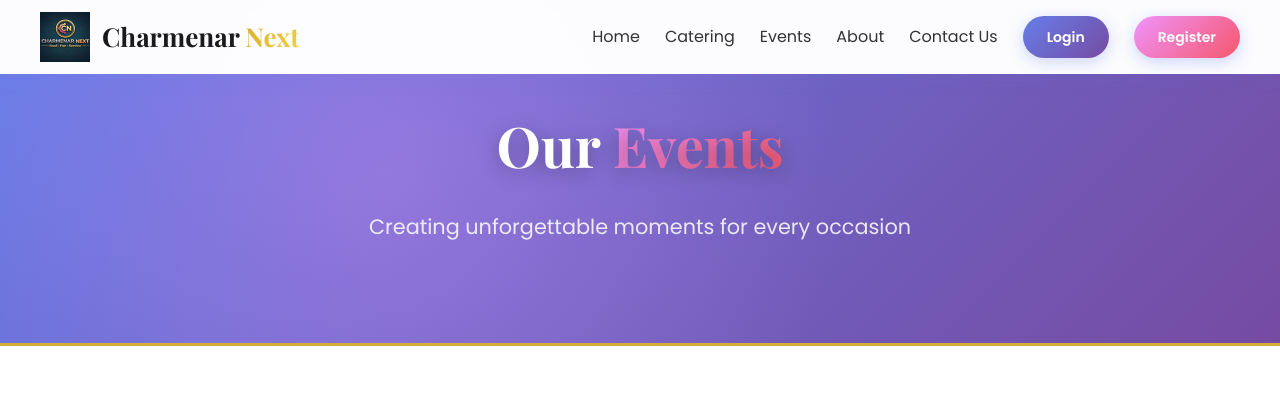
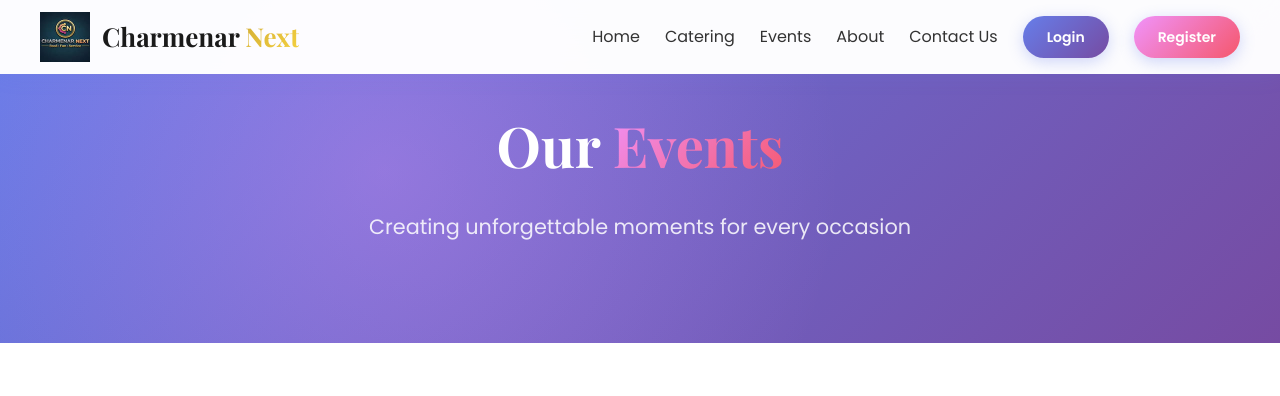
Before and after one commit to charmenarnext/charmenar_next, a React (Create React App) app in the folder frontend/: page /charmenar_next/events in a window 1280 px wide. Shown: the top 396 px of the page. Built offline with nearby package versions, Linux system fonts and the light colour scheme.

Commit message:
page header of catering page1

```diff
--- a/frontend/src/pages/Catering.css
+++ b/frontend/src/pages/Catering.css
@@ -1,56 +1,36 @@
 /* ===== PAGE BACKGROUND - MATCHES LOGIN/REGISTER ===== */
-/* ===== PAGE HEADER - PREMIUM DARK THEME ===== */
+.catering-page {
+  padding-top: 80px;
+  min-height: 100vh;
+  /* Same Dark Teal Navy Gradient */
+  background: linear-gradient(135deg, #0f1c26 0%, #1a2f3f 100%);
+}
+
+/* ===== PAGE HEADER ===== */
 .page-header {
-  background: linear-gradient(135deg, rgba(15, 28, 38, 0.9) 0%, rgba(26, 47, 63, 0.9) 100%);
-  padding: 100px 30px;
+  background: transparent; /* Transparent to show gradient */
+  padding: 60px 30px;
   text-align: center;
   color: white;
-  margin-bottom: 60px;
-  position: relative;
-  overflow: hidden;
-  border-bottom: 3px solid #D4AF37; /* Gold accent line */
-}
-
-/* Subtle decorative pattern */
-.page-header::before {
-  content: '';
-  position: absolute;
-  top: 0;
-  left: 0;
-  right: 0;
-  bottom: 0;
-  background:
-    radial-gradient(circle at 20% 50%, rgba(212, 175, 55, 0.1) 0%, transparent 50%),
-    radial-gradient(circle at 80% 50%, rgba(118, 75, 162, 0.1) 0%, transparent 50%);
-  pointer-events: none;
+  margin-bottom: 30px;
 }
 
 .page-header h1 {
-  font-size: 3.5rem;
-  margin-bottom: 20px;
+  font-size: 2.8rem;
+  margin-bottom: 15px;
   font-family: 'Playfair Display', serif;
   color: white;
-  position: relative;
-  z-index: 1;
-  text-shadow: 0 4px 20px rgba(0, 0, 0, 0.3);
 }
 
 .page-header h1 span {
-  background: linear-gradient(135deg, #D4AF37 0%, #F4D03F 100%);
-  -webkit-background-clip: text;
-  -webkit-text-fill-color: transparent;
-  background-clip: text;
-  font-weight: 700;
+  color: #D4AF37; /* Gold accent */
 }
 
 .page-header p {
-  font-size: 1.2rem;
-  color: rgba(255, 255, 255, 0.9);
+  font-size: 1.1rem;
+  color: rgba(255, 255, 255, 0.8);
   max-width: 600px;
   margin: 0 auto;
-  position: relative;
-  z-index: 1;
-  line-height: 1.6;
 }
 
 /* ===== MENU SECTION ===== */
```
